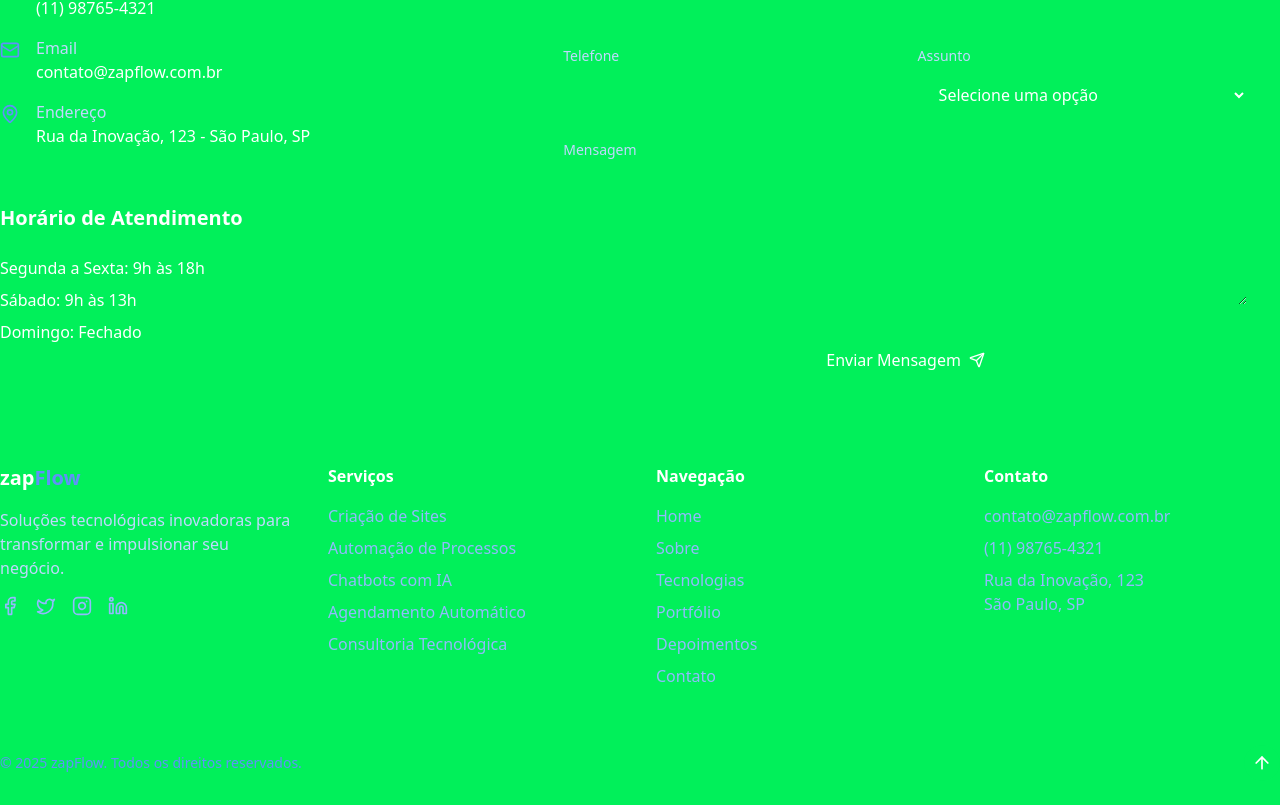
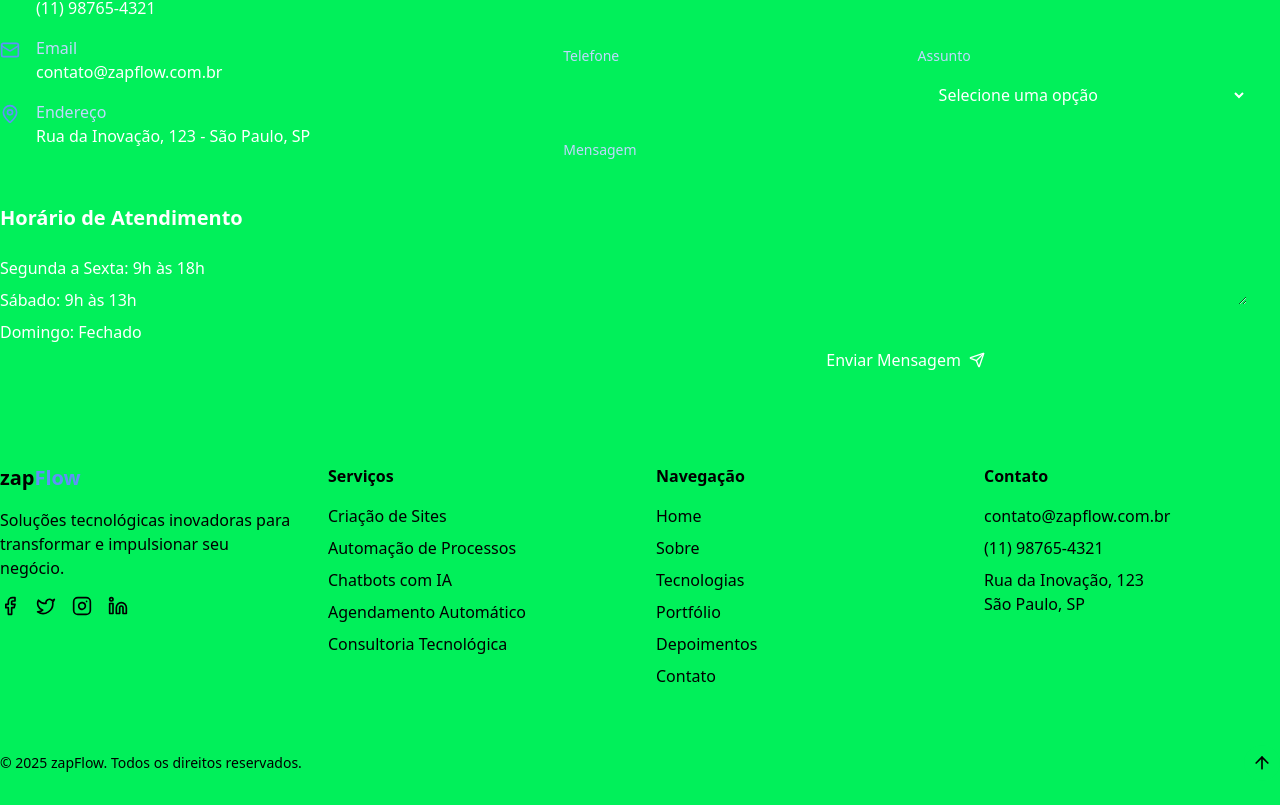
Before and after one commit to Naran-br/zapflow-digital-nexus-87, a React (Vite) app: page / in a window 1280 px wide. Shown: the part 5083-5888 px from the top of the page. Built offline with nearby package versions, Linux system fonts and the light colour scheme.

Commit message:
Fix: Footer text color
Change footer text color to black.

```diff
--- a/src/components/Footer.tsx
+++ b/src/components/Footer.tsx
@@ -11,57 +11,57 @@ const Footer = () => {
   };
 
   return (
-    <footer className="bg-zapflow-950 text-white pt-12 pb-6">
+    <footer className="bg-zapflow-950 text-black pt-12 pb-6">
       <div className="container-custom">
         <div className="grid grid-cols-1 md:grid-cols-2 lg:grid-cols-4 gap-8 pb-8">
           <div>
-            <h3 className="text-xl font-bold mb-4">
+            <h3 className="text-xl font-bold mb-4 text-black">
               zap<span className="text-zapflow-400">Flow</span>
             </h3>
-            <p className="text-zapflow-200 mb-4">
+            <p className="text-black mb-4">
               Soluções tecnológicas inovadoras para transformar e impulsionar seu negócio.
             </p>
             <div className="flex space-x-4">
-              <a href="#" className="text-zapflow-300 hover:text-white transition-colors">
+              <a href="#" className="text-black hover:text-zapflow-500 transition-colors">
                 <Facebook size={20} />
               </a>
-              <a href="#" className="text-zapflow-300 hover:text-white transition-colors">
+              <a href="#" className="text-black hover:text-zapflow-500 transition-colors">
                 <Twitter size={20} />
               </a>
-              <a href="#" className="text-zapflow-300 hover:text-white transition-colors">
+              <a href="#" className="text-black hover:text-zapflow-500 transition-colors">
                 <Instagram size={20} />
               </a>
-              <a href="#" className="text-zapflow-300 hover:text-white transition-colors">
+              <a href="#" className="text-black hover:text-zapflow-500 transition-colors">
                 <Linkedin size={20} />
               </a>
             </div>
           </div>
 
           <div>
-            <h4 className="font-semibold mb-4">Serviços</h4>
+            <h4 className="font-semibold mb-4 text-black">Serviços</h4>
             <ul className="space-y-2">
               <li>
-                <a href="#services" className="text-zapflow-300 hover:text-white transition-colors">
+                <a href="#services" className="text-black hover:text-zapflow-500 transition-colors">
                   Criação de Sites
                 </a>
               </li>
               <li>
-                <a href="#services" className="text-zapflow-300 hover:text-white transition-colors">
+                <a href="#services" className="text-black hover:text-zapflow-500 transition-colors">
                   Automação de Processos
                 </a>
               </li>
               <li>
-                <a href="#services" className="text-zapflow-300 hover:text-white transition-colors">
+                <a href="#services" className="text-black hover:text-zapflow-500 transition-colors">
                   Chatbots com IA
                 </a>
               </li>
               <li>
-                <a href="#services" className="text-zapflow-300 hover:text-white transition-colors">
+                <a href="#services" className="text-black hover:text-zapflow-500 transition-colors">
                   Agendamento Automático
                 </a>
               </li>
               <li>
-                <a href="#services" className="text-zapflow-300 hover:text-white transition-colors">
+                <a href="#services" className="text-black hover:text-zapflow-500 transition-colors">
                   Consultoria Tecnológica
                 </a>
               </li>
@@ -69,35 +69,35 @@ const Footer = () => {
           </div>
 
           <div>
-            <h4 className="font-semibold mb-4">Navegação</h4>
+            <h4 className="font-semibold mb-4 text-black">Navegação</h4>
             <ul className="space-y-2">
               <li>
-                <a href="#home" className="text-zapflow-300 hover:text-white transition-colors">
+                <a href="#home" className="text-black hover:text-zapflow-500 transition-colors">
                   Home
                 </a>
               </li>
               <li>
-                <a href="#about" className="text-zapflow-300 hover:text-white transition-colors">
+                <a href="#about" className="text-black hover:text-zapflow-500 transition-colors">
                   Sobre
                 </a>
               </li>
               <li>
-                <a href="#technologies" className="text-zapflow-300 hover:text-white transition-colors">
+                <a href="#technologies" className="text-black hover:text-zapflow-500 transition-colors">
                   Tecnologias
                 </a>
               </li>
               <li>
-                <a href="#portfolio" className="text-zapflow-300 hover:text-white transition-colors">
+                <a href="#portfolio" className="text-black hover:text-zapflow-500 transition-colors">
                   Portfólio
                 </a>
               </li>
               <li>
-                <a href="#testimonials" className="text-zapflow-300 hover:text-white transition-colors">
+                <a href="#testimonials" className="text-black hover:text-zapflow-500 transition-colors">
                   Depoimentos
                 </a>
               </li>
               <li>
-                <a href="#contact" className="text-zapflow-300 hover:text-white transition-colors">
+                <a href="#contact" className="text-black hover:text-zapflow-500 transition-colors">
                   Contato
                 </a>
               </li>
@@ -105,15 +105,15 @@ const Footer = () => {
           </div>
 
           <div>
-            <h4 className="font-semibold mb-4">Contato</h4>
+            <h4 className="font-semibold mb-4 text-black">Contato</h4>
             <ul className="space-y-2">
-              <li className="text-zapflow-300">
+              <li className="text-black">
                 contato@zapflow.com.br
               </li>
-              <li className="text-zapflow-300">
+              <li className="text-black">
                 (11) 98765-4321
               </li>
-              <li className="text-zapflow-300">
+              <li className="text-black">
                 Rua da Inovação, 123<br />
                 São Paulo, SP
               </li>
@@ -122,13 +122,13 @@ const Footer = () => {
         </div>
 
         <div className="border-t border-zapflow-800 pt-6 flex flex-col md:flex-row justify-between items-center">
-          <p className="text-zapflow-400 text-sm">
+          <p className="text-black text-sm">
             &copy; {new Date().getFullYear()} zapFlow. Todos os direitos reservados.
           </p>
           <div className="mt-4 md:mt-0">
             <button
               onClick={scrollToTop}
-              className="bg-zapflow-800 hover:bg-zapflow-700 p-2 rounded-full text-white transition-colors flex items-center justify-center"
+              className="bg-zapflow-800 hover:bg-zapflow-700 p-2 rounded-full text-black transition-colors flex items-center justify-center"
               aria-label="Voltar ao topo"
             >
               <ArrowUp size={20} />
```
